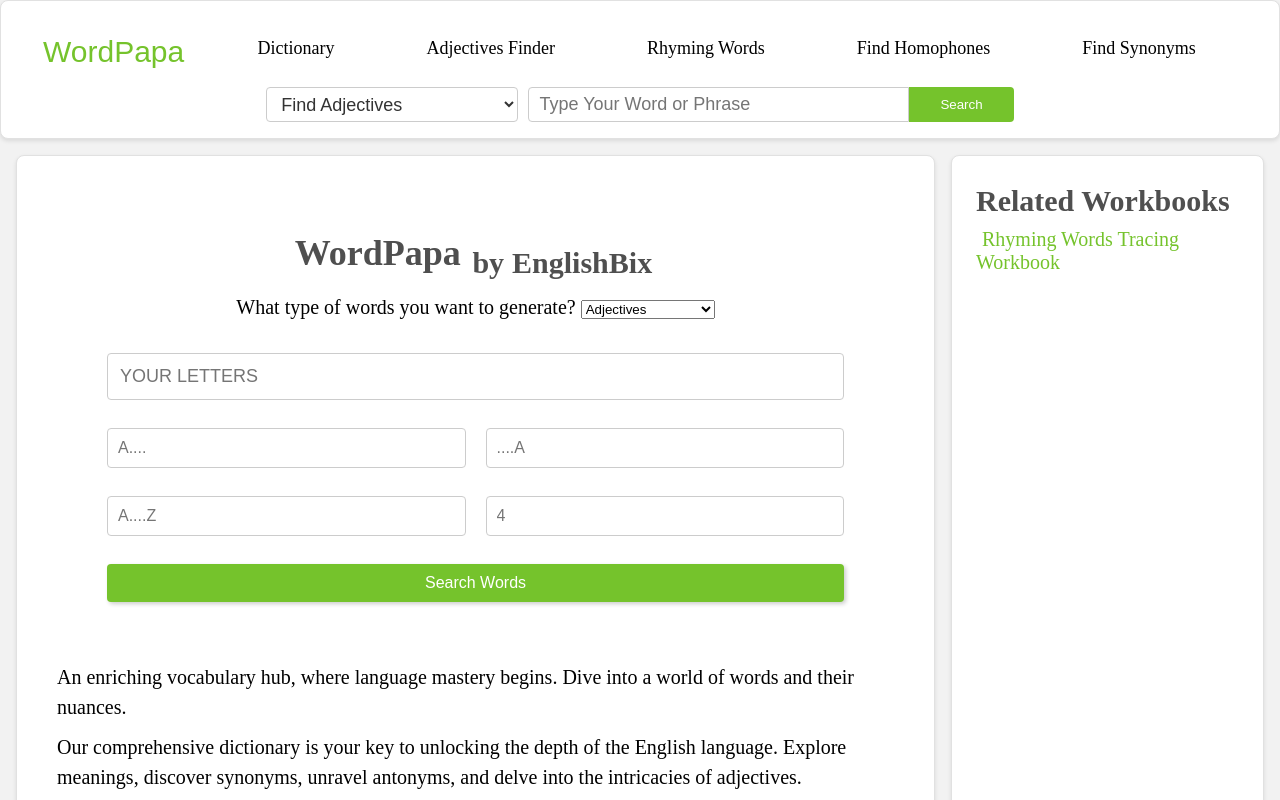
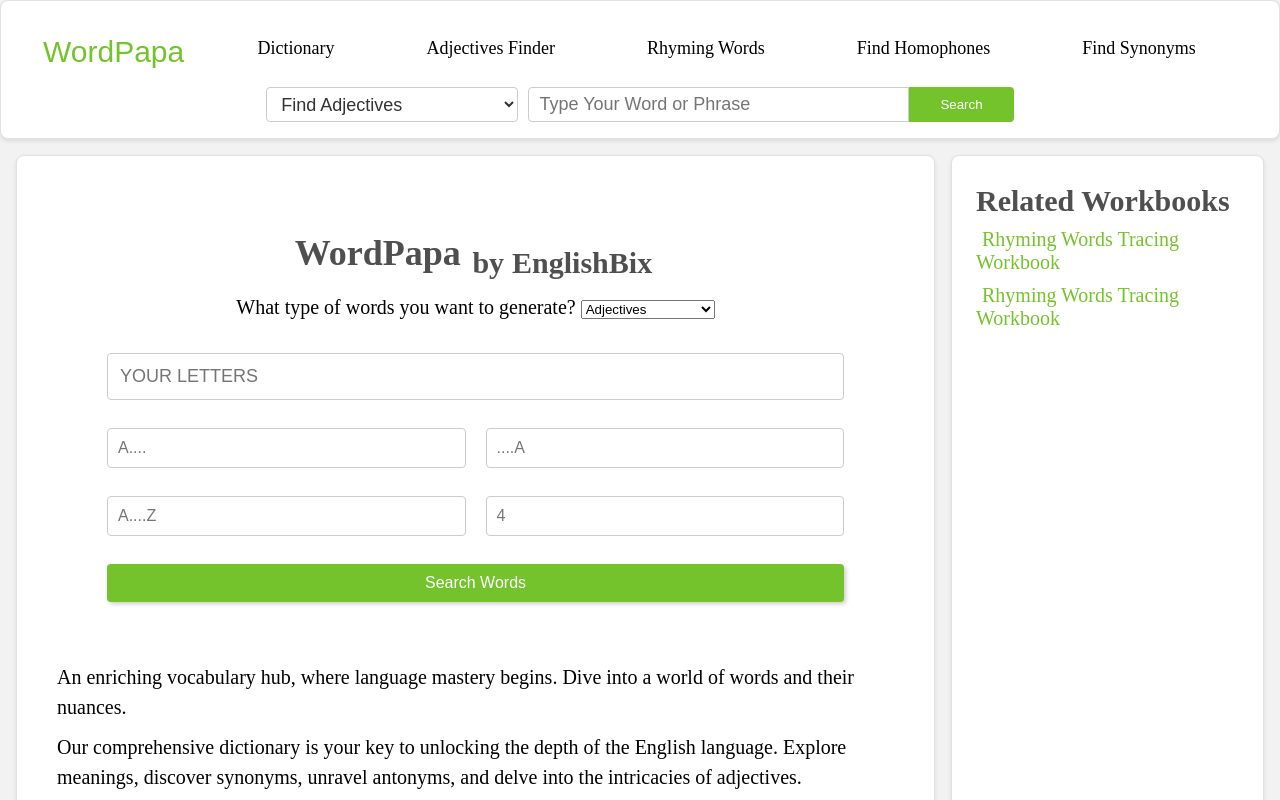
Before and after one commit to Creator149312/wordPapa, a Next.js app: page / in a window 1280 px wide. Shown: the top 800 px of the page. Built offline with nearby package versions, Linux system fonts and the light colour scheme.

Commit message:
updated sidebar with more workbook links

```diff
--- a/components/SideBar.js
+++ b/components/SideBar.js
@@ -9,6 +9,11 @@
             <ul >
               <li className='no-style-list'>
                 <a href="https://www.englishbix.com/product/35-word-family-words-tracing-workbook/">
+                  Rhyming Words Tracing Workbook
+                </a>
+              </li>
+              <li className='no-style-list'>
+                <a href="https://www.englishbix.com/product/3-letter-rhyming-words-workbook/">
                   Rhyming Words Tracing Workbook
                 </a>
               </li>
```
